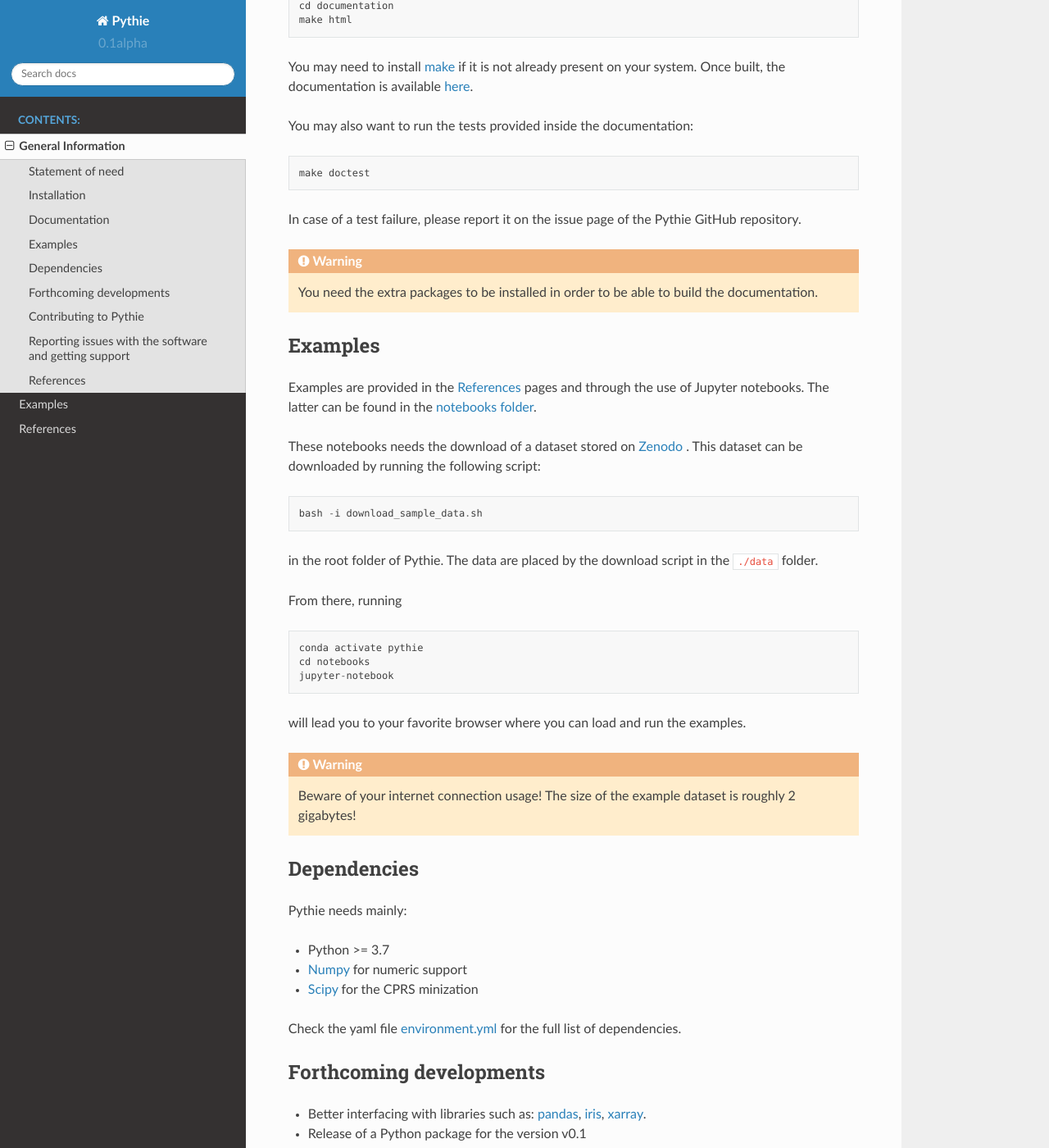
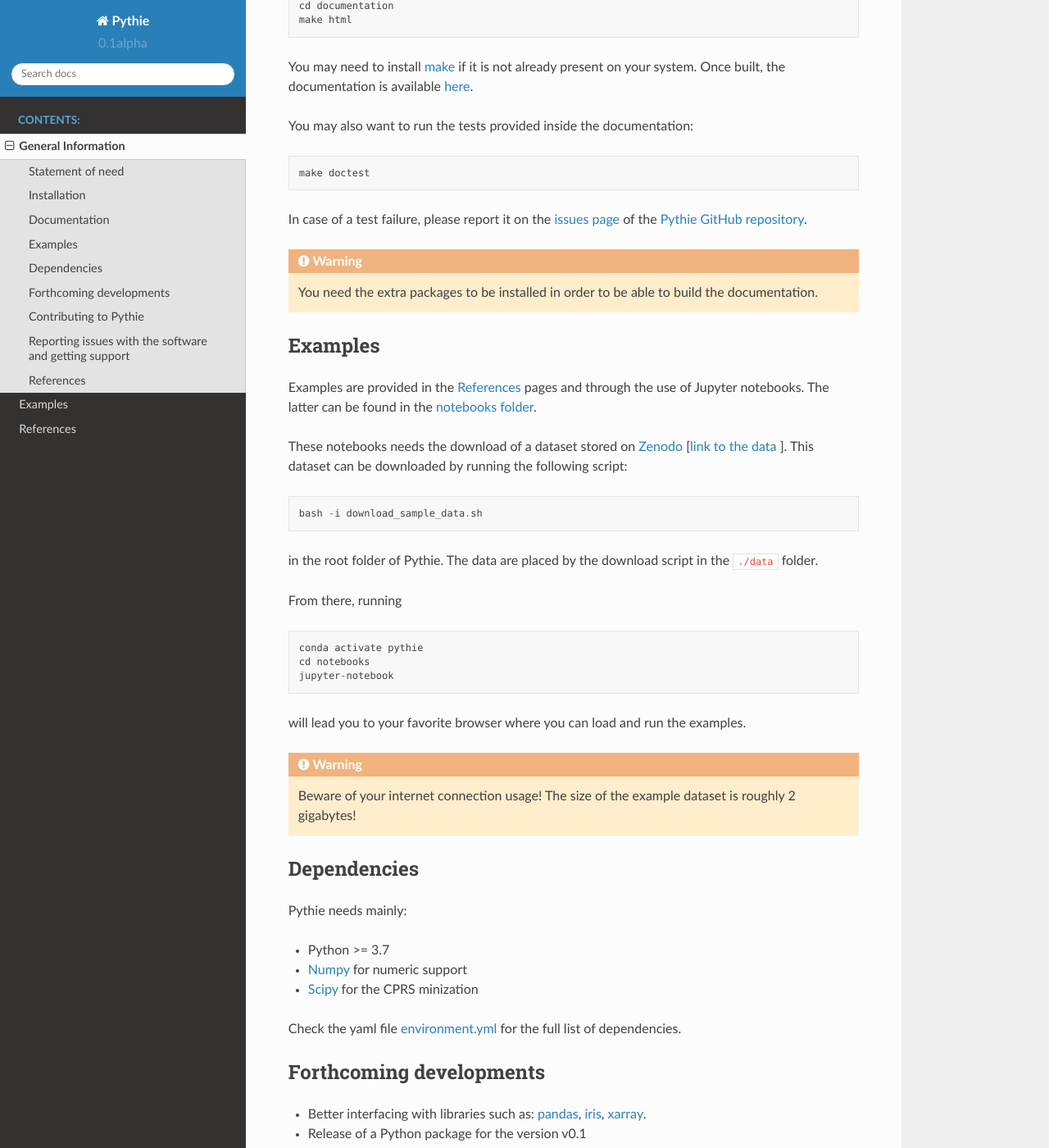
Before and after one commit to Climdyn/pythie, a Sphinx documentation site: the page built from documentation/source/files/general_information.rst, in a window 1280 px wide and 1400 px high, scrolled down 1338 px. Shown: the whole window at 82% size. Built offline with Sphinx 7.4.7 and the Read the Docs theme 2.0.0, drawn with Linux system fonts in a browser that asks for light colours; cross-references to code outside the pages are shown as plain code; some of the changed text lies outside the part shown.

Commit message:
Update of the documentation and preparation for the upload on readthedocs

```diff
--- a/documentation/source/files/general_information.rst
+++ b/documentation/source/files/general_information.rst
@@ -60,7 +60,7 @@
 
     make doctest
 
-In case of a test failure, please report it on the issue page of the Pythie GitHub repository.
+In case of a test failure, please report it on the `issues page`_ of the `Pythie GitHub repository`_.
 
 .. warning::
 
@@ -72,7 +72,7 @@
 Examples are provided in the :ref:`files/references:References` pages and through the use of Jupyter notebooks.
 The latter can be found in the `notebooks folder <../../../../notebooks>`_.
 
-These notebooks needs the download of a dataset stored on `Zenodo <https://zenodo.org/record/4707154#.YIAvXBI69Go>`_ .
+These notebooks needs the download of a dataset stored on `Zenodo <https://zenodo.org>`_ [`link to the data <https://zenodo.org/record/4707154#.YIAvXBI69Go>`_ ].
 This dataset can be downloaded by running the following script: ::
 
     bash -i download_sample_data.sh
@@ -114,7 +114,7 @@
 
 Writing better interfaces to other libraries is a priority so if you think you can help us, please contact the main authors.
 
-In addition, if you have made changes that you think will be useful to others, please feel free to suggest these as a pull request on the Pythie GitHub repository.
+In addition, if you have made changes that you think will be useful to others, please feel free to suggest these as a pull request on the `Pythie GitHub repository`_.
 
 A review of your pull request will follow with possibly suggestions of changes before merging it in the master branch.
 Please consider the following guidelines before submitting:
@@ -145,3 +145,5 @@
 .. _make: https://www.gnu.org/software/make/
 .. _sphinx: https://www.sphinx-doc.org/en/master/
 .. _unittest: https://docs.python.org/3/library/unittest.html
+.. _Pythie GitHub repository: https://github.com/Climdyn/pythie
+.. _issues page: https://github.com/Climdyn/pythie/issues
```
Also changed, not shown: README.md (+1 -1 lines), .full_env.yml (added), .readthedocs.yml (added).
